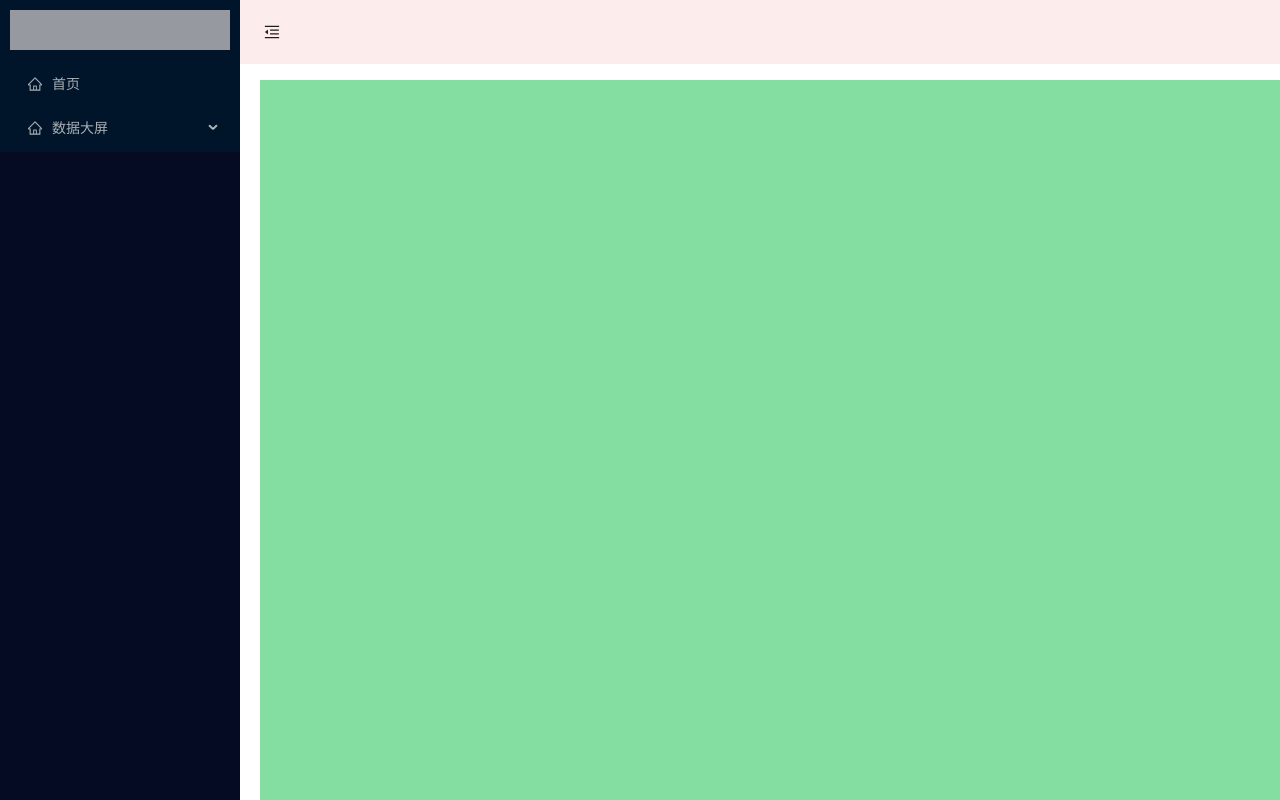
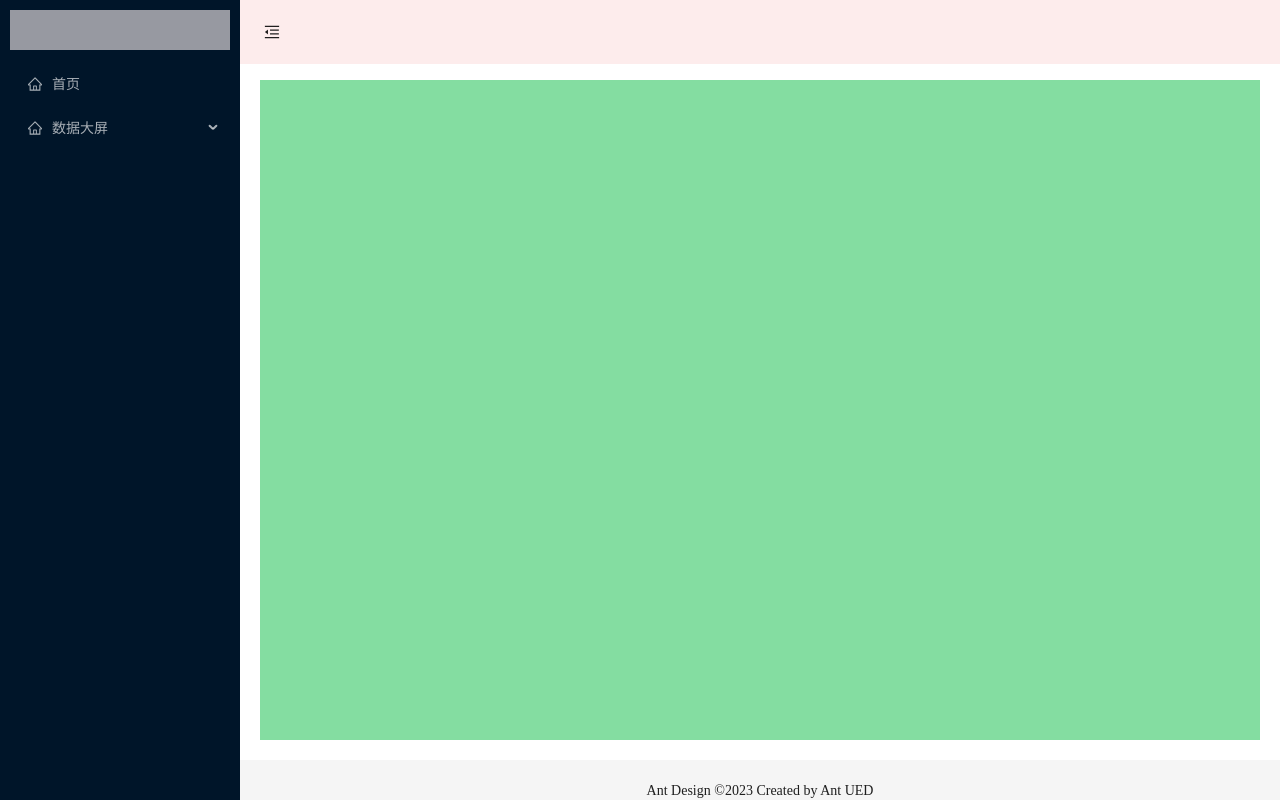
Before and after one commit to wxd15750/react_ts_yarn, a React (Create React App) app: page /syst in a window 1280 px wide. Built offline with nearby package versions, Linux system fonts and the light colour scheme.

Commit message:
左侧菜单栏样式的修改

```diff
--- a/src/App.tsx
+++ b/src/App.tsx
@@ -8,7 +8,10 @@ import zhCN from "antd/locale/zh_CN";
 import { useRoutes } from "react-router-dom";
 
 import routes from "./routes/route";
+// 清空默认样式
+import "@/styles/reset.scss";
 
+import "@/styles/global.scss";
 function App() {
   // 使用路由
   const outlet = useRoutes(routes);
--- /dev/null
+++ b/src/layout/components/footer/index.tsx
@@ -0,0 +1,12 @@
+import React from "react";
+
+import { Layout } from "antd";
+const { Footer } = Layout;
+
+export default function Footers() {
+  return (
+    <Footer style={{ textAlign: "center" }}>
+      Ant Design ©2023 Created by Ant UED
+    </Footer>
+  );
+}
--- a/src/layout/components/leftMenu/index.tsx
+++ b/src/layout/components/leftMenu/index.tsx
@@ -6,6 +6,10 @@ import type { MenuProps } from "antd";
 import { findSideBarRoutes } from "@/routes/route";
 import { SRoute } from "@/routes/type";
 import { useLocation, useNavigate } from "react-router-dom";
+
+// 引入样式
+import "./leftMenu.scss";
+
 type MenuItem = Required<MenuProps>["items"][number];
 
 // interface MenuInfo {
@@ -91,7 +95,7 @@ export default function LeftMenu() {
   }
 
   return (
-    <>
+    <div className="leftMenus">
       <Sider
         trigger={null}
         collapsible
@@ -105,6 +109,7 @@ export default function LeftMenu() {
         <Menu
           theme="dark"
           mode="inline"
+          style={{ height: "100vh" }}
           defaultSelectedKeys={[currentRoute.pathname]}
           onClick={selectPath}
           items={items}
@@ -114,6 +119,6 @@ export default function LeftMenu() {
           openKeys={openmenu}
         />
       </Sider>
-    </>
+    </div>
   );
 }
--- /dev/null
+++ b/src/layout/components/leftMenu/leftMenu.scss
@@ -0,0 +1,48 @@
+.leftMenus{
+	display: flex;
+	flex-direction: column;
+	justify-content: space-between;
+	.logo-box {
+		display: flex;
+		align-items: center;
+		justify-content: center;
+		height: 55px;
+		.logo-img {
+			width: 30px;
+			margin: 0;
+		}
+		.logo-text {
+			margin: 0 0 0 10px;
+			font-size: 24px;
+			font-weight: bold;
+			color: #dadada;
+			white-space: nowrap;
+		}
+	}
+
+        .ant-menu-root {
+            flex: 1;
+            overflow-x: hidden;
+            overflow-y: auto;
+            height: calc(100vh - 60px) !important;
+        }
+
+	/* 去除菜单 Loading 遮罩层 */
+	.ant-spin-nested-loading,
+	.ant-spin-container {
+		display: flex;
+		flex-direction: column;
+		height: 100%;
+		.ant-spin {
+			max-height: 100% !important;
+		}
+		.ant-spin-container::after {
+			background: transparent !important;
+		}
+		.ant-spin-blur {
+			overflow: auto !important;
+			clear: none !important;
+			opacity: 1 !important;
+		}
+	}
+}
--- a/src/layout/index.tsx
+++ b/src/layout/index.tsx
@@ -1,19 +1,11 @@
 import React, { useState } from "react";
 
-import {
-  MenuFoldOutlined,
-  MenuUnfoldOutlined,
-  UploadOutlined,
-  UserOutlined,
-  VideoCameraOutlined,
-} from "@ant-design/icons";
-import { Layout, Menu, Button, theme } from "antd";
 // 引入样式文件
 import "./layout.scss";
 import Contents from "./components/contents";
 import LeftMenu from "./components/leftMenu";
 import Tabbar from "./components/tabbar";
-const { Header, Sider, Content } = Layout;
+import Footers from "./components/footer";
 
 export default function Layouts() {
   return (
@@ -31,6 +23,9 @@ export default function Layouts() {
           <div className="contents">
             <Contents></Contents>
           </div>
+          <div className="footer">
+            <Footers></Footers>
+          </div>
         </div>
       </div>
     </>
--- a/src/layout/layout.scss
+++ b/src/layout/layout.scss
@@ -1,25 +1,27 @@
 .layoutContainer{
     width: 100vw;
     height: 100vh;
-    // background-color: #e77777;
     display: flex;
     color:#fff;
     overflow: hidden;
+
     .leftMenu{
         width: 240px;
-        height: 100vh;
         background-color: #040b22;
         .demo-logo-vertical{
+            box-sizing: border-box;
             height: 40px;
             margin: 10px ;
             background-color: #9799a1;
         }
+        overflow-x: hidden;
+
     }
     .right{
         flex:1;
-        box-sizing: border-box;
         display: flex;
         flex-direction: column;
+        overflow-x: hidden;
         .tabbar{
             width: 100%;
             height: 60px;
@@ -28,12 +30,40 @@
             }
         }
         .contents{
-            margin-left:20px;
-            width: 100%;
-            margin-top: 20px;
-            height: calc(100vh - 80px) ;
+            margin:20px;
+            width: calc(100vw - 280px);
+            height: calc(100vh - 140px) ;
             background-color: #84dda1;
             flex: 1;
         }
+        .footer{
+            height: 40px
+        }
     }
 }
+
+.right::-webkit-scrollbar {
+    width: 6px;
+}
+.right::-webkit-scrollbar-thumb {
+    border-radius: 10px;
+    // 滚动条的颜色
+    background: rgba(72, 121, 75);
+}
+.right::-webkit-scrollbar-track {
+    border-radius: 0;
+    // 滚动条插槽的颜色
+    background: rgba(0,0,0,0.1);
+}
+
+.leftMenu::-webkit-scrollbar {
+    width: 6px;
+}
+.leftMenu::-webkit-scrollbar-thumb {
+    border-radius: 10px;
+    background: rgb(123, 211, 127);
+}
+.leftMenu::-webkit-scrollbar-track {
+    border-radius: 0;
+    background: rgba(123, 211, 127,0.5);
+}
--- a/src/styles/global.scss
+++ b/src/styles/global.scss
@@ -1,6 +1,11 @@
+html{
+    overflow-x:hidden; //隐藏水平滚动条
+    overflow-y:hidden;//隐藏垂直滚动条
+}
 html,body{
     width: 100vw;
     height: 100vh;
+
     #root{
         width: 100%;
         height: 100%;
```
